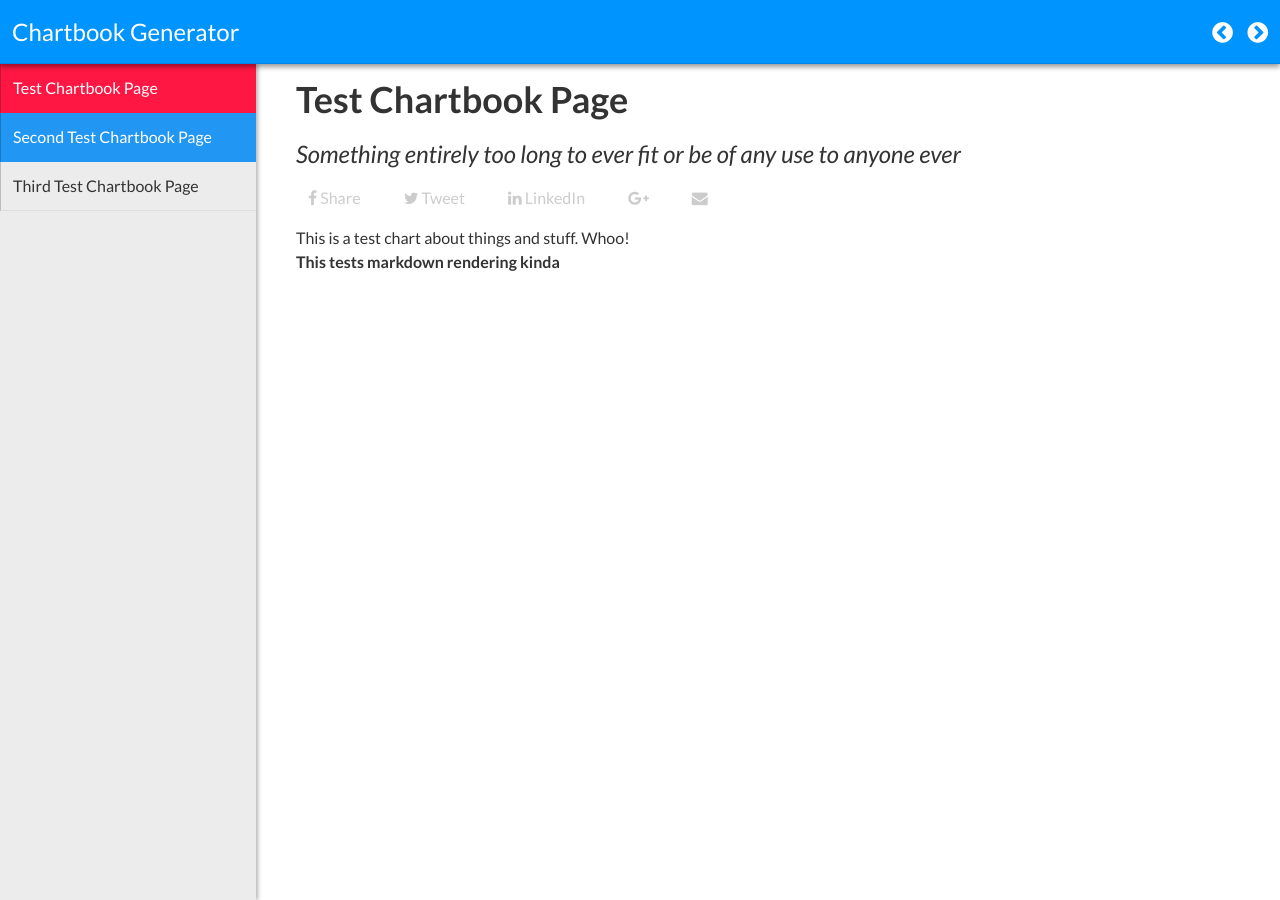
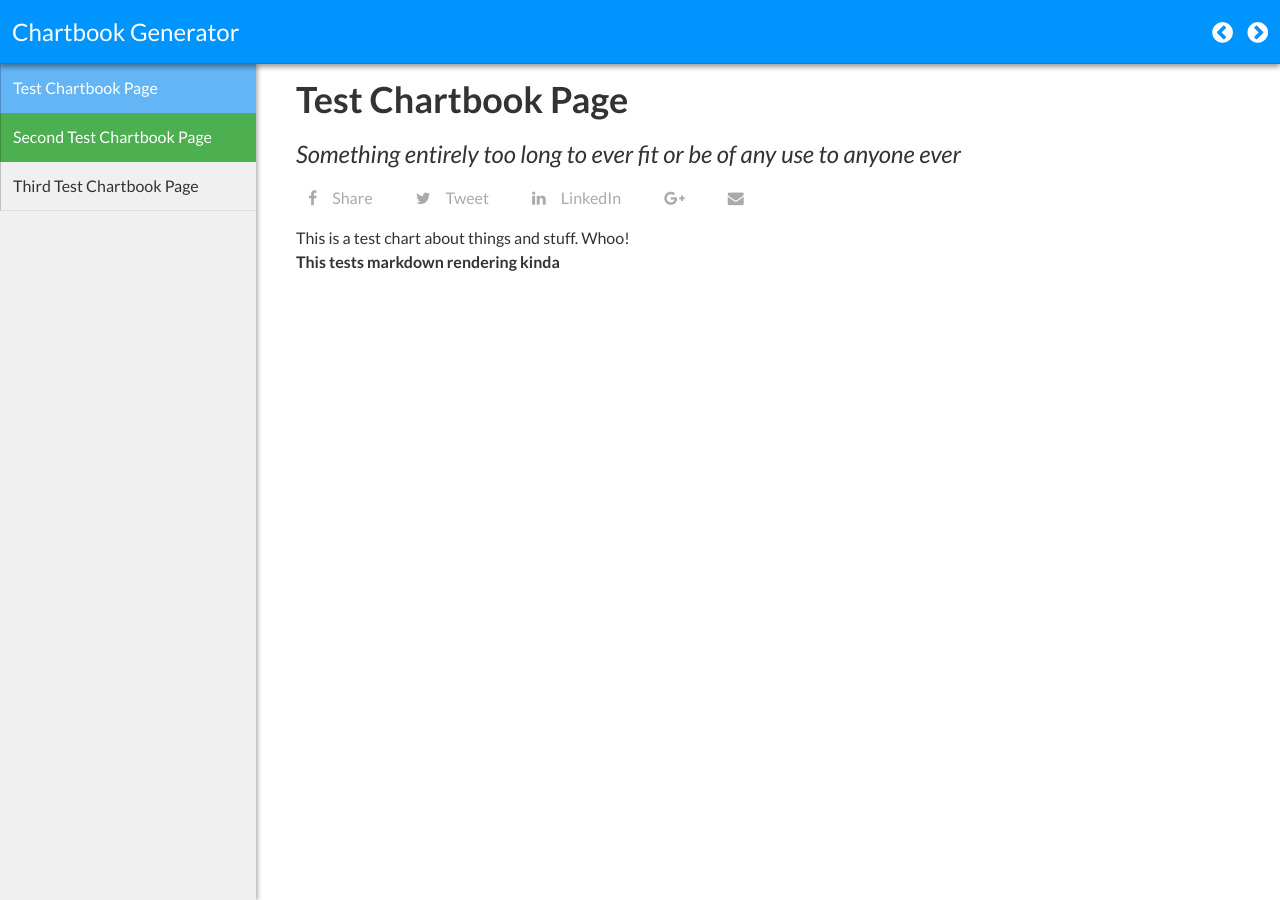
Before and after one commit to TaxFoundation/chartbook, a Jekyll site: the page built from index.html, in a window 1280 px wide. Built offline with Jekyll 4.4.1, drawn with Linux system fonts in a browser that asks for light colours; nearby versions of some CDN libraries.

Commit message:
Tweak nav colors, social media colors/spacing

```diff
--- a/_includes/header.html
+++ b/_includes/header.html
@@ -1,6 +1,6 @@
 <header>
   <div class="chartbook-name">
-    <i onclick="toggleNavMenu()" class="fa fa-bars nav-menu-toggle"></i><a href="{{ site.baseurl }}/">{{ site.title }}</a>
+    <i onclick="toggleNavMenu()" class="fa fa-bars nav-menu-toggle"></i><a class="hide-on-small" href="{{ site.baseurl }}/">{{ site.title }}</a>
   </div>
 
   <div class="chartbook-nav-icons">
--- a/_sass/_slide.scss
+++ b/_sass/_slide.scss
@@ -65,11 +65,15 @@ img.chart-square {
 a.social-link {
   display:inline-block;
   background-color: #fff;
-  color: #ccc;
+  color: #aaa;
   text-decoration:none;
   padding:6px 12px;
   margin: 0 16px 0 0;
   @include transition(background 0.1s linear);
+
+  span.hide-on-small {
+    margin: 0 0 0 12px;
+  }
 
   @include media-query($on-palm) {
     color: #fff;
--- a/_sass/_typography.scss
+++ b/_sass/_typography.scss
@@ -7,14 +7,8 @@ header {
   }
 
   @include media-query($on-laptop) {
-    @include set-font(16px, $base-font-weight, $base-line-height, $header-font-color);
-
-    .chartbook-nav-icons {
-      @include set-font(20px, $base-font-weight, $base-line-height, $header-font-color);
-
-      i {
+    .chartbook-nav-icons i {
         margin-left: 15px;
-      }
     }
   }
 }
--- a/_sass/_variables.scss
+++ b/_sass/_variables.scss
@@ -9,20 +9,20 @@
 $header-font-color: #fff;
 
 $nav-font-color: #fff;
-$nav-background-color: #ececec;
+$nav-background-color: #f0f0f0;
 $nav-border-color: #dedede;
 
 $palette-colors: (
-  material-red:    (#f44336, #ff1744),
+  material-red:    (#f44336, #FF5252),
   material-pink:   (#e91e63, #f50057),
-  material-purple: (#673ab7, #651fff),
-  material-blue:   (#2196f3, #2979ff),
+  material-purple: (#673ab7, #7C4DFF),
+  material-blue:   (#2196f3, #64B5F6),
   material-cyan:   (#00bcd4, #00e5ff),
   material-teal:   (#009688, #1de9b6),
-  material-green:  (#4caf50, #00e676),
+  material-green:  (#4caf50, #00C853),
   material-yellow: (#ffeb38, #ffea00),
-  material-amber:  (#ffc107, #ffc400),
-  material-orange: (#ff9800, #ff9100)
+  material-amber:  (#ffc107, #FFD740),
+  material-orange: (#ff9800, #FFAB40)
 );
 
 $social-colors: (
```
Also changed, not shown: _slides/01-01.md (+1 -1 lines), _slides/01-02.md (+1 -1 lines).
